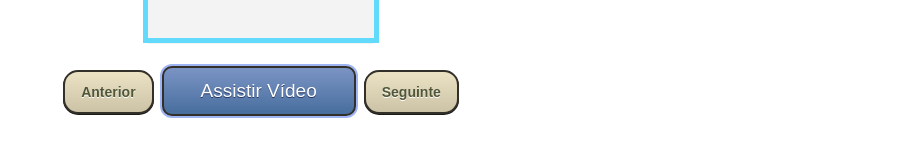
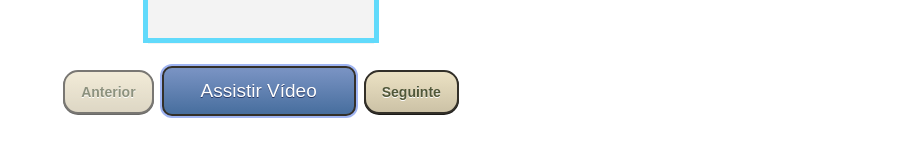
Before and after one commit to matheusforny/vod-app, a React (Create React App) app: page / in a window 1280 px wide. Shown: the part 434-590 px from the top of the page, without its empty margins (379-1280 px from the left). Built offline with nearby package versions, Linux system fonts and the light colour scheme.

Commit message:
Colocar css de botao desabilitado

```diff
--- a/src/App.css
+++ b/src/App.css
@@ -24,7 +24,7 @@ body {
 	background:-ms-linear-gradient(top, #eae0c2 5%, #ccc2a6 100%);
 	background:linear-gradient(to bottom, #eae0c2 5%, #ccc2a6 100%);
 	filter:progid:DXImageTransform.Microsoft.gradient(startColorstr='#eae0c2', endColorstr='#ccc2a6',GradientType=0);
-	background-color:#eae0c2;
+	background-color:#000000;
 	-moz-border-radius:15px;
 	-webkit-border-radius:15px;
 	border-radius:15px;
@@ -52,6 +52,10 @@ body {
 .botaoControleCarousel:active {
 	position:relative;
 	top:1px;
+}
+.botaoControleCarousel:disabled {
+	opacity: 0.65;
+	cursor: not-allowed;
 }
 
 .botaoAssistirVideo {
```
